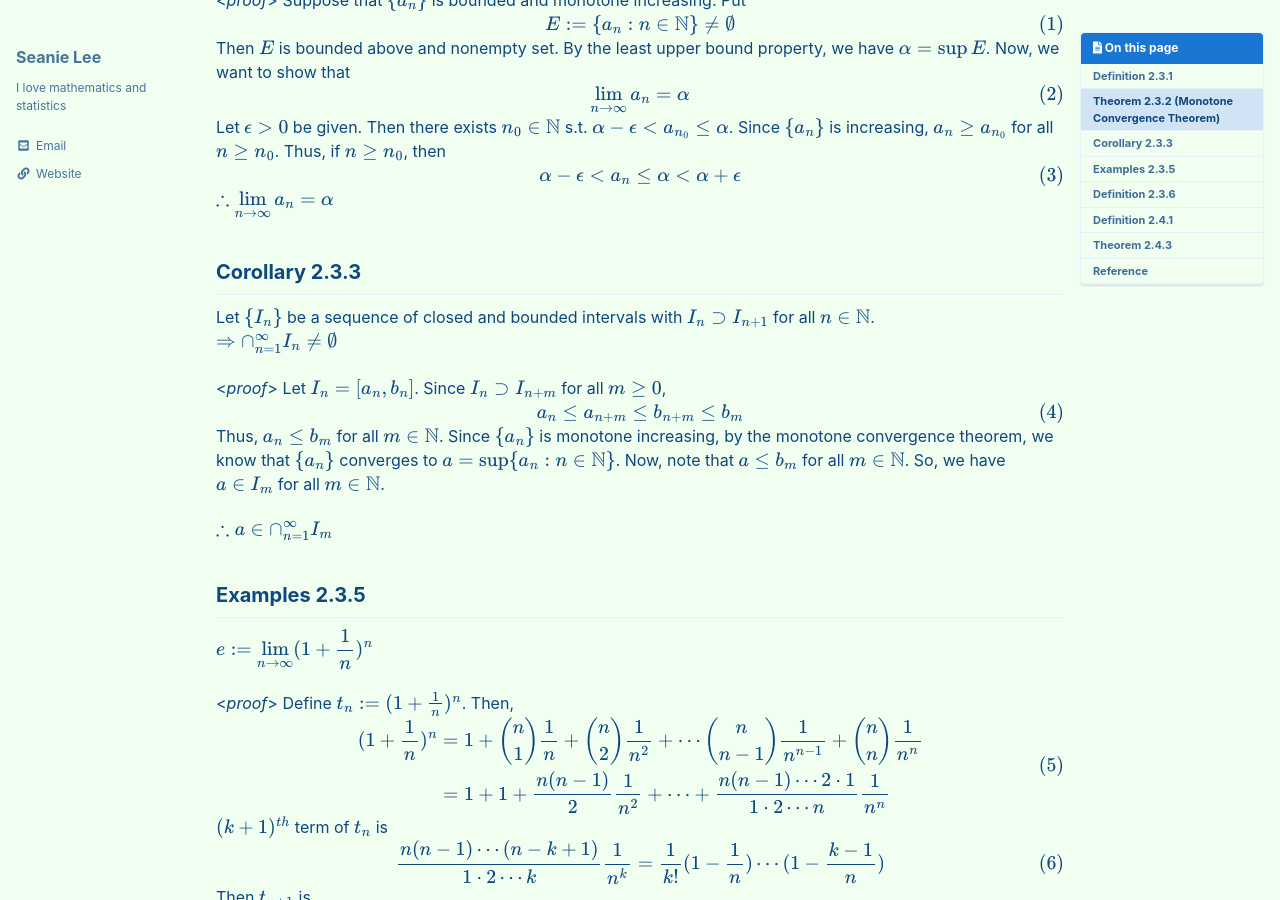
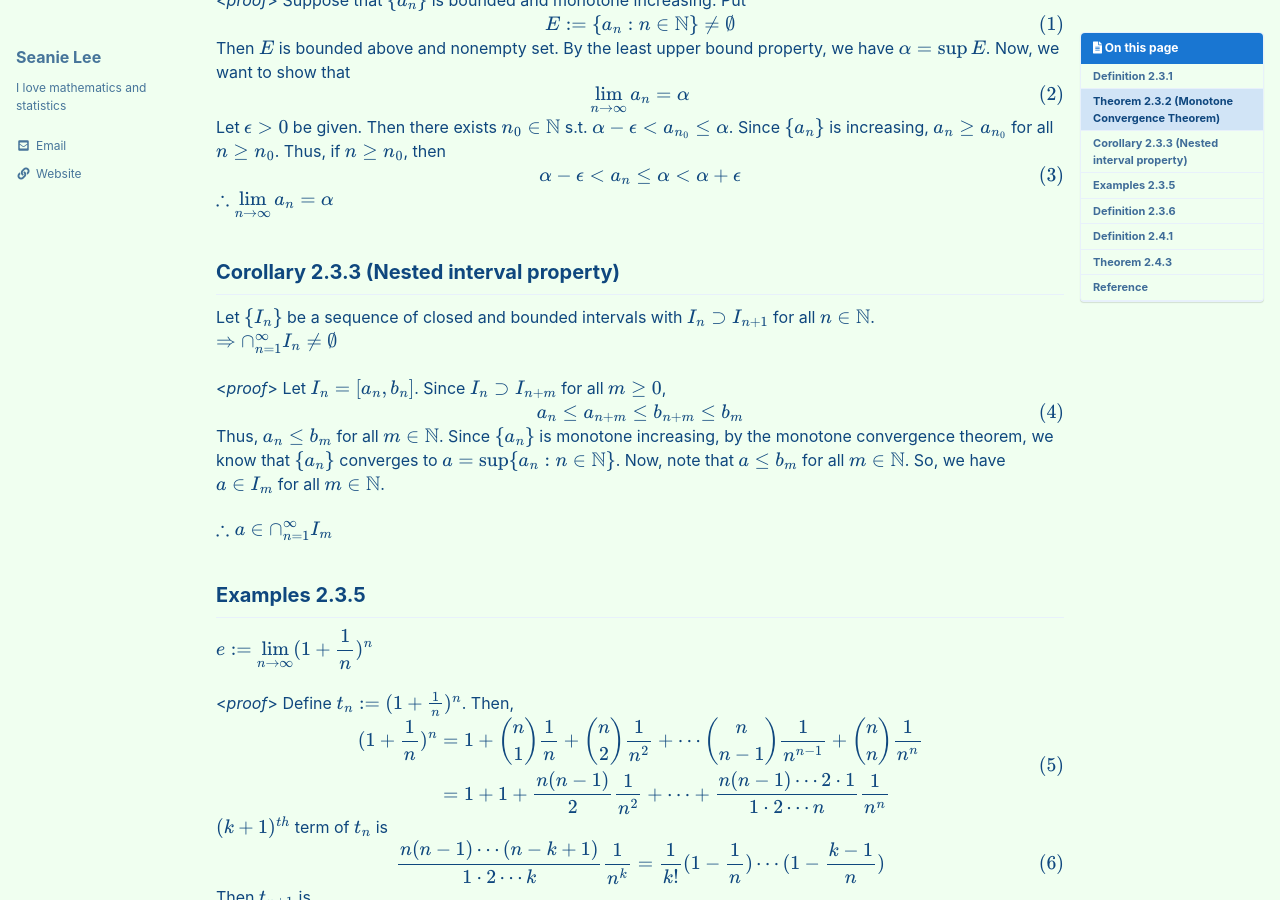
Before and after one commit to seanie12/blog, a Jekyll site: the page built from _posts/2020-11-21-montone-sequence.md, in a window 1280 px wide and 900 px high, scrolled down 469 px. Built offline with Jekyll 4.4.1, drawn with Linux system fonts in a browser that asks for light colours; cached includes are drawn as plain includes; formulas are drawn with MathJax 3.

Commit message:
Update 2020-11-21-montone-sequence.md

```diff
--- a/_posts/2020-11-21-montone-sequence.md
+++ b/_posts/2020-11-21-montone-sequence.md
@@ -46,7 +46,7 @@ $$
 $\therefore \displaystyle{\lim_{n\to\infty}a_n=\alpha}$
 $$\tag*{$\square$}$$
 
-## Corollary 2.3.3
+## Corollary 2.3.3 (Nested interval property)
 Let $$\{I_n\}$$ be a sequence of closed and bounded intervals with $I_n\supset I_{n+1}$ for all $n\in\mathbb{N}$. <br /> $\Rightarrow \cap_{n=1}^\infty I_n\neq\emptyset$
 
 <*proof*>
```
